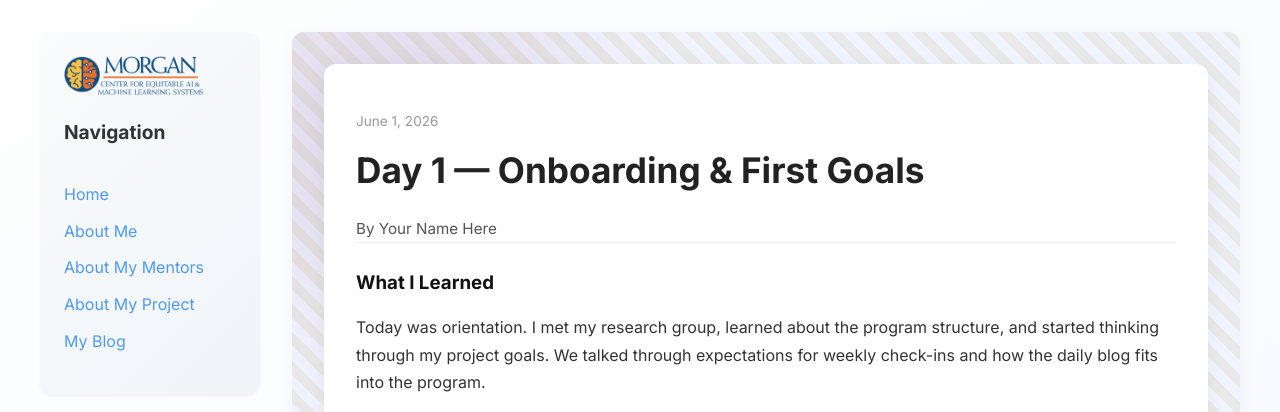
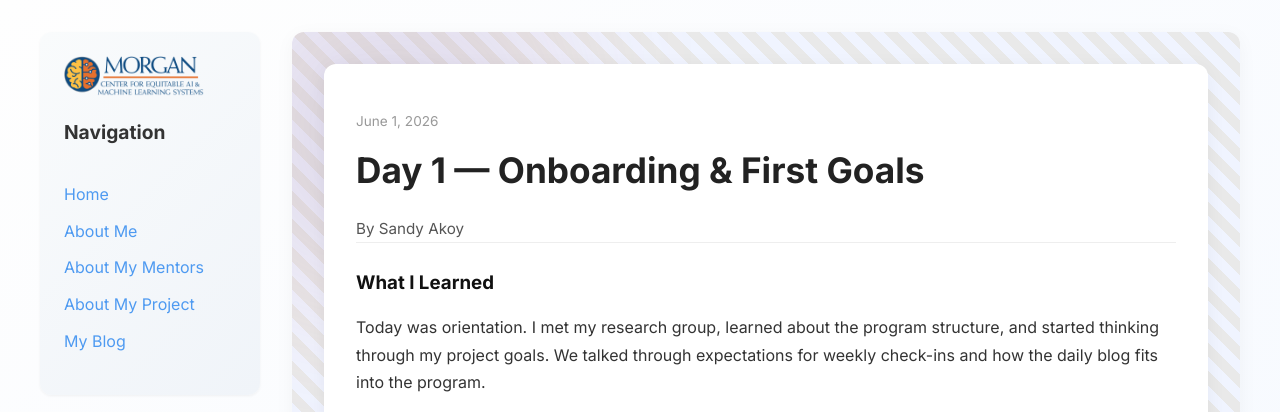
Before and after one commit to SandyAkoy/sandyakoyceamls26.github.io, a Jekyll site: the page built from _posts/2026-06-01-day-1.md, in a window 1280 px wide. Shown: the top 412 px of the page. Built offline with Jekyll 4.4.1, drawn with Linux system fonts in a browser that asks for light colours.

Commit message:
Update _config.yml

```diff
--- a/_config.yml
+++ b/_config.yml
@@ -4,11 +4,11 @@
 # =====================================================
 
 # ----- Identity (shown in SEO + browser tab) -----
-title: Your Name Here                              # <- your name
-author: Your Name Here                             # <- your name (shown as post byline)
+title: Sandy Akoy                              # <- your name
+author: Sandy Akoy                             # <- your name (shown as post byline)
 description: My CEAMLS SAIRI Summer Research Site  # <- short site tagline
 email:                                             # <- (optional) contact email for SEO
-url: https://your-username.github.io               # <- your final site URL (canonical SEO links)
+url: https://sandyakoyceamls26.github.io               # <- your final site URL (canonical SEO links)
 lang: en-US
 
 # ----- Branding (program-wide; rarely changes) -----
```
